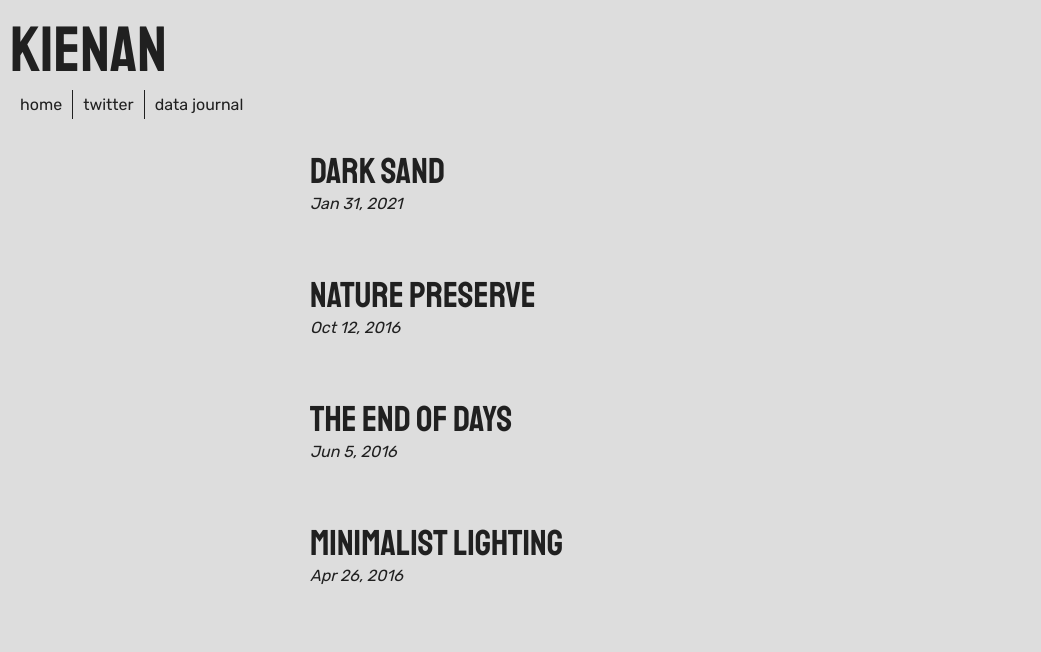
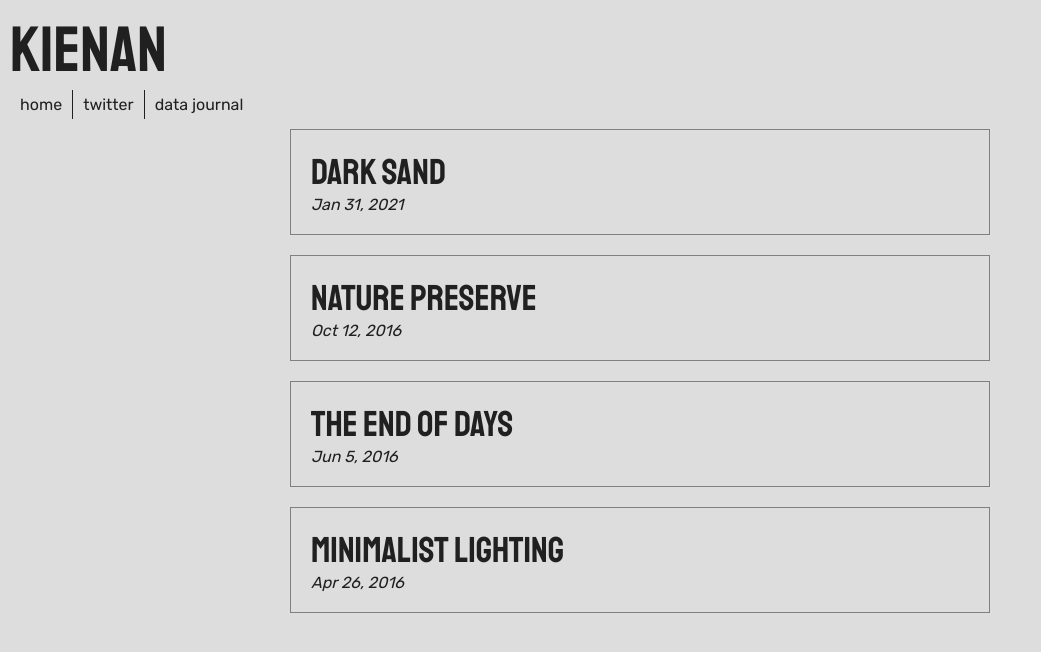
Before and after one commit to kienankb/website, a Next.js app: page / in a window 1280 px wide. Shown: the top 652 px of the page, without its empty margins (0-1041 px from the left). Built offline with nearby package versions, Linux system fonts and the light colour scheme.

Commit message:
just a simple border

```diff
--- a/components/styles/BlogCard.module.css
+++ b/components/styles/BlogCard.module.css
@@ -3,6 +3,7 @@
   padding: 20px;
   cursor: pointer;
   margin-bottom: 20px;
+  border: 1px solid gray;
 }
 
 .title {
```
